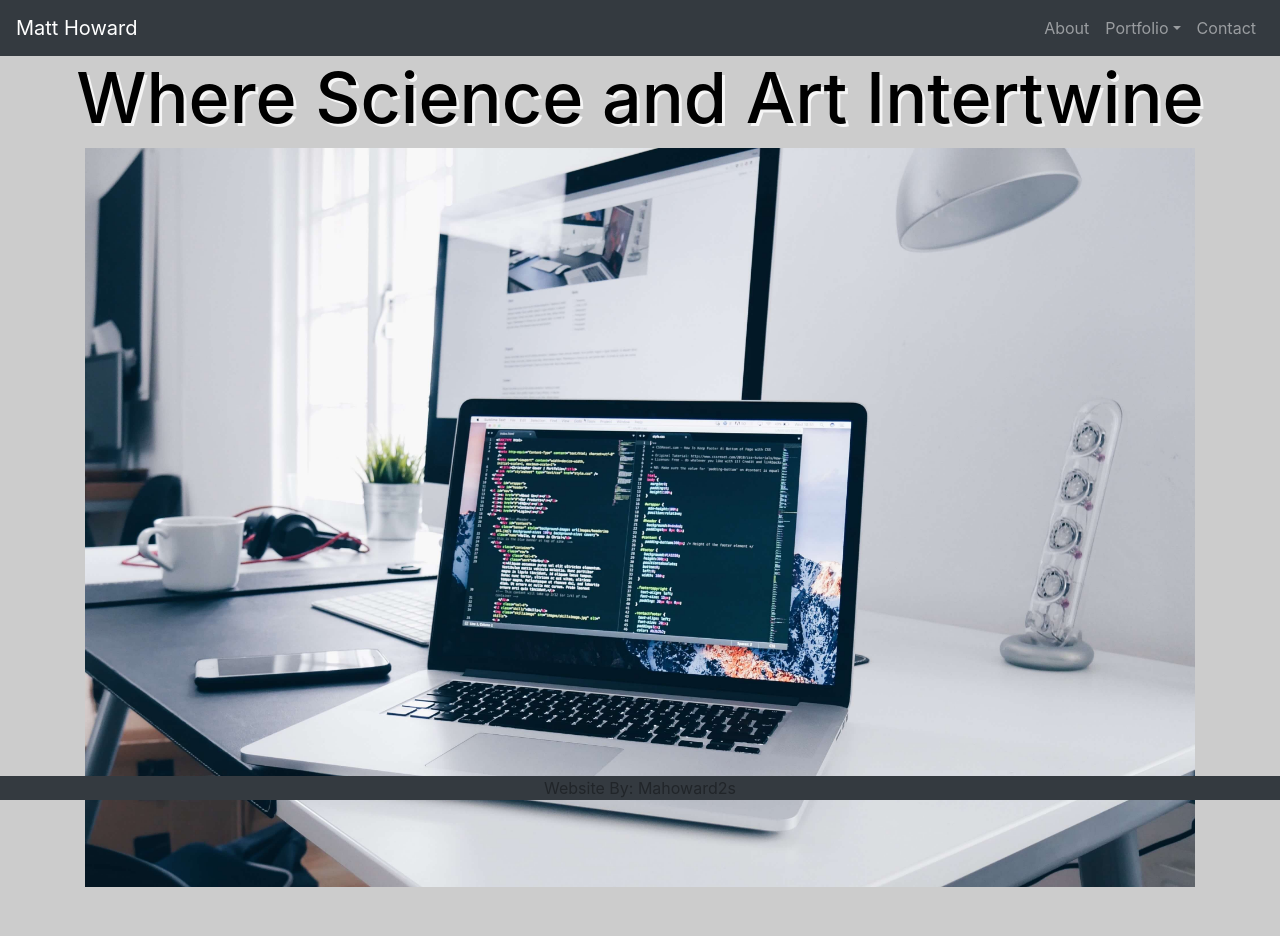
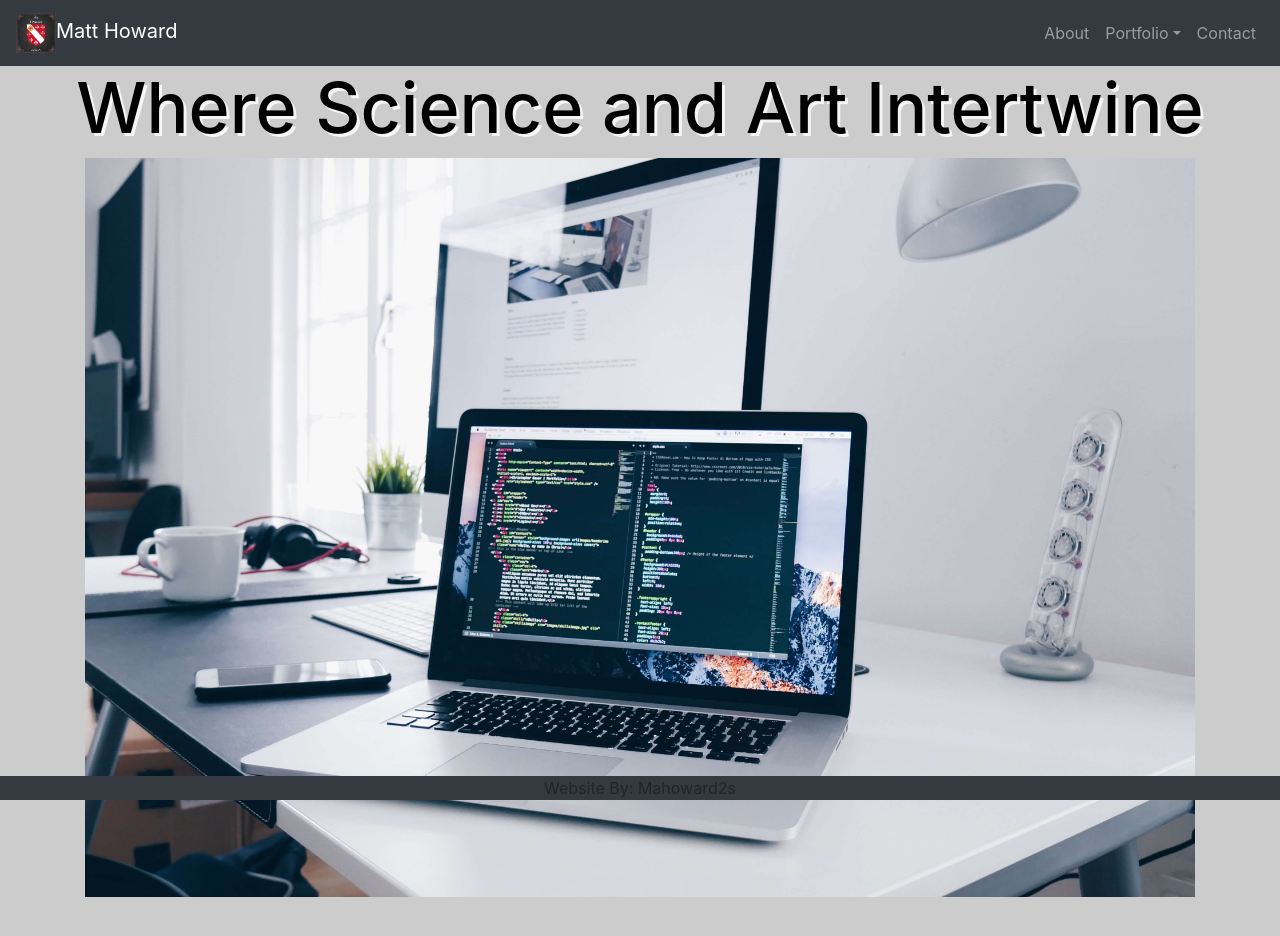
Before and after one commit to mahoward2s/Matt-Howard, a React (Create React App) app in the folder matthoward/: page / in a window 1280 px wide. Shown: the top 936 px of the page. Built offline with nearby package versions, Linux system fonts and the light colour scheme.

Commit message:
added updated resume, and design logo

```diff
--- a/matthoward/src/components/Navbar/index.js
+++ b/matthoward/src/components/Navbar/index.js
@@ -1,5 +1,5 @@
 import React from "react";
-import { Navbar, Nav, NavDropdown }from "react-bootstrap"
+import { Navbar, Nav, NavDropdown } from "react-bootstrap"
 import "./style.css";
 import { Link } from "react-router-dom";
 
@@ -7,7 +7,16 @@ import { Link } from "react-router-dom";
 function NavigationBar() {
   return (
     <Navbar bg="dark" variant="dark" expand="lg">
-  <Navbar.Brand to="/home" as={Link}>Matt Howard</Navbar.Brand>
+      <Navbar.Brand to="/home" as={Link}>
+        <img
+        src="images/DesignLogo.jpg"
+        width="40"
+        height="40"
+        className="designLogo"
+        alt="Six Cross Desgin Logo"
+        />
+        Matt Howard
+      </Navbar.Brand>
       <Navbar.Toggle aria-controls="basic-navbar-nav" />
       <Navbar.Collapse className="justify-content-end" id="basic-navbar-nav">
         <Nav className="mr-auto" className="justify-content-end">
```
Also changed, not shown: matthoward/public/images/DesignLogo.jpg (added), 1 other file (tests, documents, lock files or other folders). Lines whose indentation alone changed are shown as unchanged.
